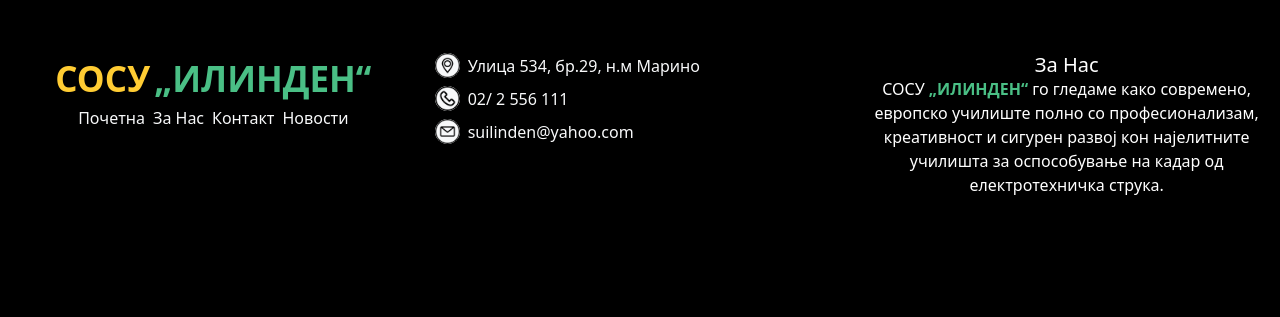
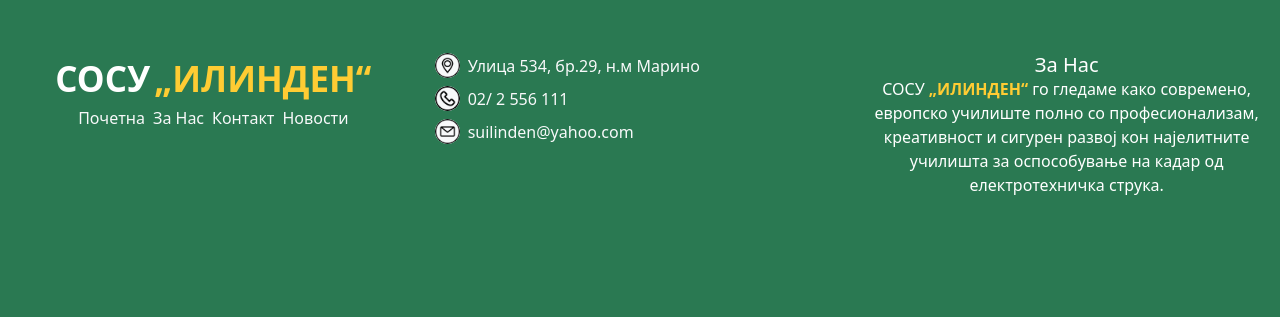
Before and after one commit to Shack-de-Shnaek/massum-school-website, a Django app: page /en/ in a window 1280 px wide. Shown: the part 1886-2203 px from the top of the page. Run offline with Django 4.2, Linux system fonts and the light colour scheme; data comes from the database, SQL or seed files in the repository; data that the repository does not hold is empty; some libraries are stand-ins or nearby versions.

Commit message:
popravka na footer i css; pocetok na about us

```diff
--- a/main/views.py
+++ b/main/views.py
@@ -42,3 +42,6 @@ def article(request: HttpRequest, article_id):
     return render(request, 'article.html', {
         'article': article
     })
+
+def about_us(request: HttpRequest):
+    return render(request, 'about_us.html')
--- a/school_website/urls.py
+++ b/school_website/urls.py
@@ -29,6 +29,7 @@ urlpatterns = [
 
 urlpatterns += i18n_patterns(
     path('', views.index, name='index'),
+    path('about-us/', views.about_us, name='about_us'),
     path('articles/', views.article_list, name='article_list'),
     path('articles/<int:article_id>', views.article, name='article'),
 )
--- a/static/css/global.css
+++ b/static/css/global.css
@@ -1,6 +1,6 @@
 :root {
     font-size: 16px;
-    --primary-green: #30885C;
+    --primary-green: #2A7952;
     --light-green: #4ABF85;
     --yellow: #FFCC33;
 }
@@ -158,17 +158,17 @@ footer .icon {
 }
 
 .ilinden-logo {
-    color:#4ABF85;
+    color: var(--yellow);
     font-size: 35px;
 }
 
 .sosu-logo {
     font-size: 35px;
-    color: var(--yellow);
+    color: white;
 }
 
 .ilinden-highlight {
-    color: #4ABF85;
+    color: var(--yellow);
 }
 
 @media screen and (max-width: 992px) {
@@ -176,3 +176,7 @@ footer .icon {
         height: fit-content;
     }
 }
+
+.bottom-map {
+    margin-bottom: -4.5rem;
+}
--- a/static/css/index.css
+++ b/static/css/index.css
@@ -7,10 +7,6 @@
     right: 0 !important;
     left: 50%;
     transform: translateX(-50%);
-}
-
-.bottom-map {
-    margin-bottom: -4.5rem;
 }
 
 .video-container > * {
--- a/templates/layout/footer.html
+++ b/templates/layout/footer.html
@@ -1,6 +1,6 @@
 {% load i18n %}
 {% load static %}
-<footer class="w-100 m-0 py-2 py-lg-5 row text-white bg-black">
+<footer class="w-100 m-0 py-2 py-lg-5 row text-white bg-primary-green">
    <div class="col-12 col-lg-4 p-2 d-flex flex-column align-items-center">
       <span>
          <strong class="sosu-logo">{% translate 'СОСУ' %}</strong>
--- a/templates/layout/navbar.html
+++ b/templates/layout/navbar.html
@@ -58,7 +58,7 @@
                     </ul>
                 </li>
                 <li class="nav-item">
-                    <a href="" class="nav-link px-2">{% translate 'За нас' %}</a>
+                    <a href="{% url 'about_us' %}" class="nav-link px-2">{% translate 'За нас' %}</a>
                 </li>
                 <li class="nav-item">
                     <a href="" class="nav-link px-2">{% translate 'Контакт' %}</a>
```
Also changed, not shown: templates/about_us.html (added, +14 -0 lines).
